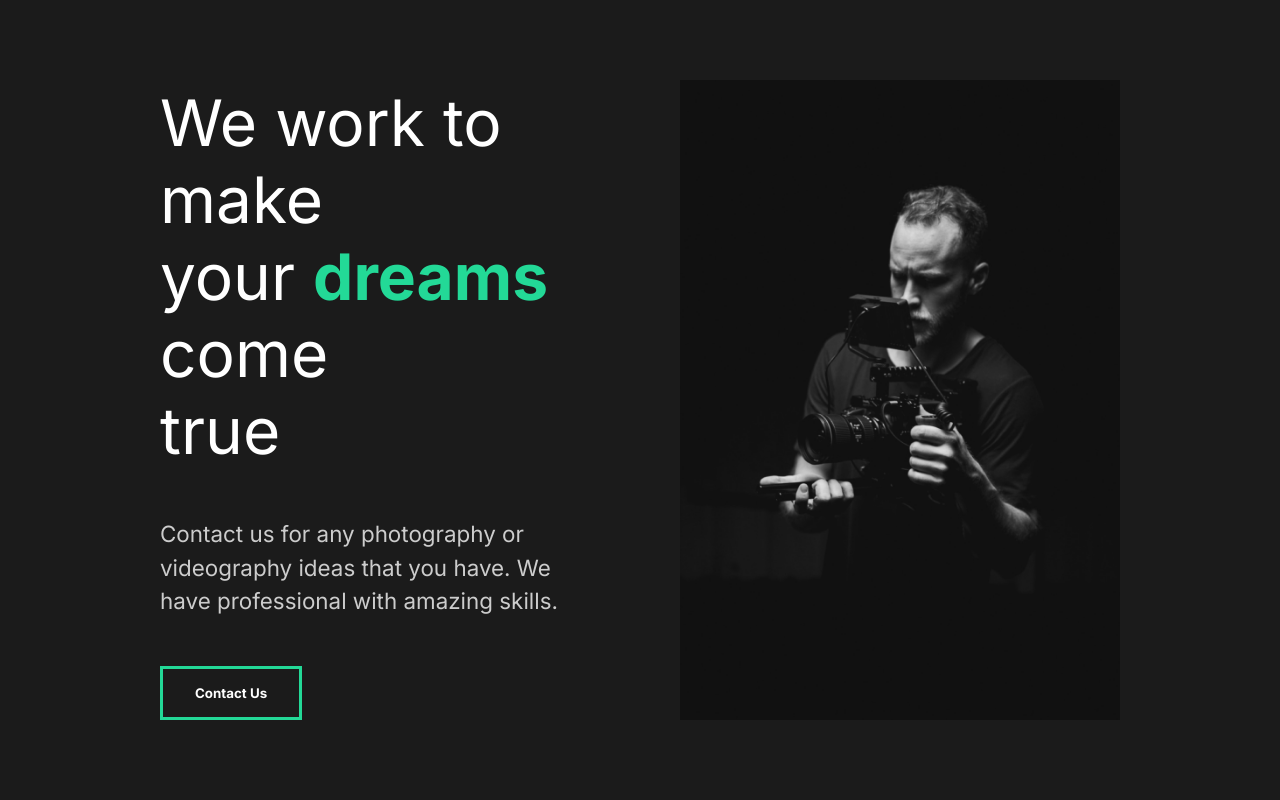
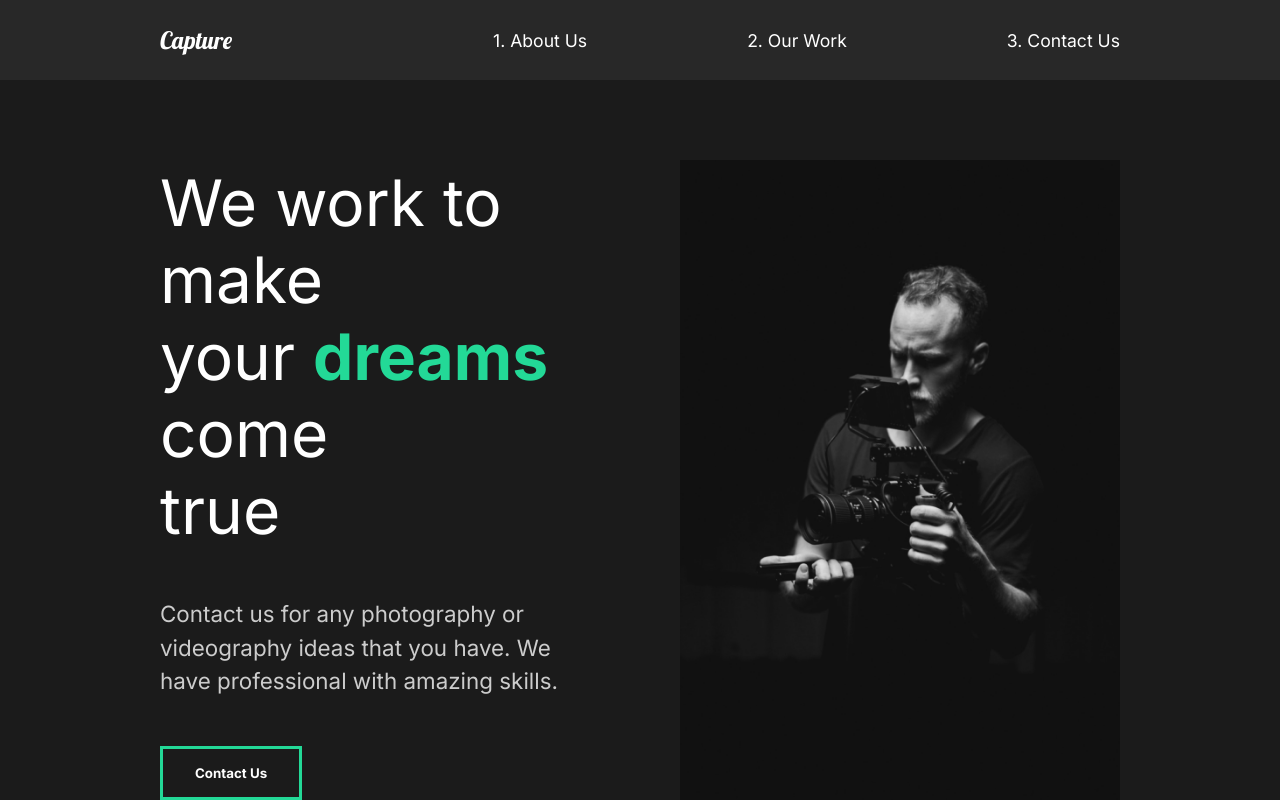
Before and after one commit to kykim102/Capture, a React (Create React App) app: page / in a window 1280 px wide. Shown: the top 800 px of the page. Built offline with nearby package versions, Linux system fonts and the light colour scheme.

Commit message:
Navbar with styling

```diff
--- a/src/App.js
+++ b/src/App.js
@@ -3,11 +3,13 @@
 import GlobalStyle from './components/GlobalStyle';
 // Import Pages
 import AboutUs from './pages/AboutUs';
+import Nav from './components/Nav';
 
 function App() {
 	return (
 		<div className="App">
 			<GlobalStyle />
+			<Nav />
 			<AboutUs />
 		</div>
 	);
--- /dev/null
+++ b/src/components/Nav.js
@@ -0,0 +1,54 @@
+import React from 'react';
+import styled from 'styled-components';
+
+const Nav = () => {
+	return (
+		<StyledNav>
+			<h1>
+				<a id="logo" href="/">
+					Capture
+				</a>
+			</h1>
+			<ul>
+				<li>
+					<a href="/">1. About Us</a>
+				</li>
+				<li>
+					<a href="/">2. Our Work</a>
+				</li>
+				<li>
+					<a href="/">3. Contact Us</a>
+				</li>
+			</ul>
+		</StyledNav>
+	);
+};
+
+const StyledNav = styled.nav`
+	min-height: 10vh;
+	display: flex;
+	margin: auto;
+	justify-content: space-between;
+	align-items: center;
+	padding: 1rem 10rem;
+	background: #282828;
+	a {
+		color: white;
+		text-decoration: none;
+	}
+	ul {
+		display: flex;
+		list-style: none;
+	}
+	#logo {
+		font-size: 1.5rem;
+		font-family: "Lobster", cursive;
+		font-weight: lighter;
+	}
+	li {
+		padding-left: 10rem;
+		position: relative;
+	}
+`;
+
+export default Nav;
```
